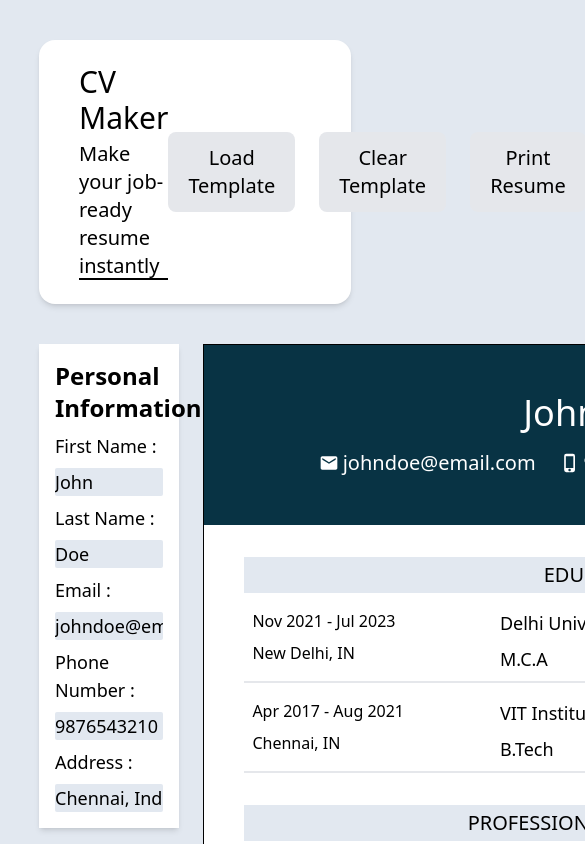
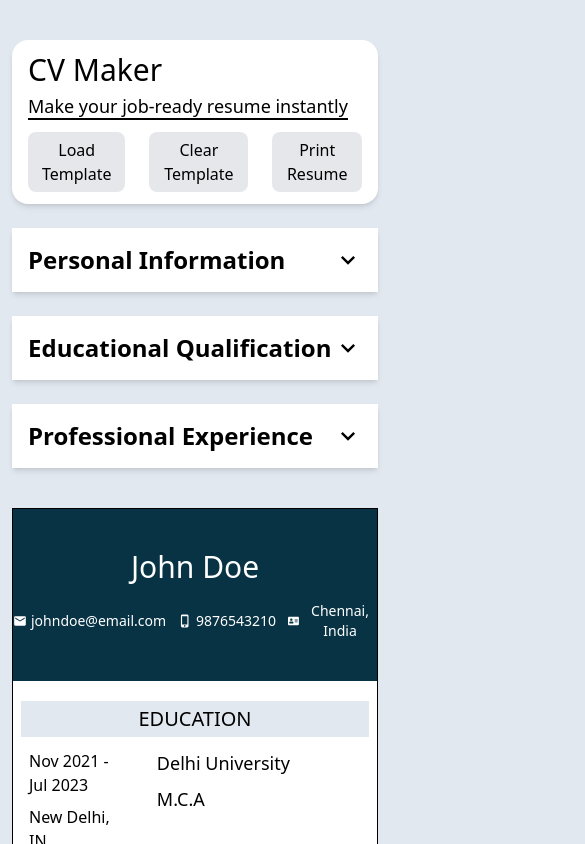
Before and after one commit to roopxx/cv-app, a React (Vite) app: page / in a window 390 px wide. Shown: the top 844 px of the page, 585 px wide, since content can reach past the window. Built offline with nearby package versions, Linux system fonts and the light colour scheme.

Commit message:
Add mobile responsiveness to components

```diff
--- a/src/App.jsx
+++ b/src/App.jsx
@@ -93,15 +93,19 @@ function App() {
   }
 
   return (
+    <div className="flex w-full justify-center">
       <div
-      className="mx-auto w-4/5 print:size-full"
-      style={{ WebkitPrintColorAdjust: "exact", printColorAdjust: "exact" }}
+        className="mx-3 w-full md:mx-auto md:w-[90%] lg:w-4/5 print:size-full"
+        style={{
+          WebkitPrintColorAdjust: "exact",
+          printColorAdjust: "exact",
+        }}
       >
         <div className="w-full print:hidden">
           <Header loadTemplate={loadTemplate} clearTemplate={clearTemplate} />
         </div>
-      <div className="mb-10 flex gap-6">
-        <div className="w-[45%] print:hidden">
+        <div className="mb-10 flex-col md:flex md:gap-6 lg:flex-row">
+          <div className="w-full sm:block md:flex md:flex-auto md:items-start md:gap-6 lg:block lg:w-[45%] print:hidden">
             <Personal
               personalData={templateData[0]}
               handlePersonalInfoChange={handleTemplateDataChange}
@@ -120,6 +124,7 @@ function App() {
           </div>
         </div>
       </div>
+    </div>
   );
 }
 
--- a/src/components/Header.jsx
+++ b/src/components/Header.jsx
@@ -2,30 +2,30 @@ import { PropTypes } from "prop-types";
 
 const Header = ({ loadTemplate, clearTemplate }) => {
   return (
-    <div className="mt-10 flex justify-between rounded-2xl bg-white px-10 py-6 shadow-md">
-      <div>
+    <div className="mt-10 rounded-2xl bg-white px-4 py-3 shadow-md md:flex md:justify-between md:px-4 md:py-6 lg:px-10">
+      <div className="mb-3 md:mb-0">
         <h1 className="mb-1 text-3xl">CV Maker</h1>
-        <div className="relative text-xl after:absolute after:bottom-0 after:left-0 after:h-[2px] after:w-full after:origin-bottom-left after:scale-x-100 after:bg-black after:transition-transform after:duration-300 after:ease-in-out hover:after:origin-bottom-right hover:after:scale-x-0">
+        <div className="relative inline-block text-lg after:absolute after:bottom-0 after:left-0 after:h-[2px] after:w-full after:origin-bottom-left after:scale-x-100 after:bg-black after:transition-transform after:duration-300 after:ease-in-out hover:after:origin-bottom-right hover:after:scale-x-0 sm:text-xl">
           Make your job-ready resume instantly
         </div>
       </div>
       <div className="flex items-center gap-6">
         <button onClick={loadTemplate}>
-          <div className="group relative overflow-hidden rounded-lg bg-gray-200 px-5 py-3 text-xl [transform:translateZ(0)] before:absolute before:left-1/2 before:top-1/2 before:size-8 before:-translate-x-1/2 before:-translate-y-1/2 before:scale-[0] before:rounded-full before:bg-sky-600 before:opacity-0 before:transition before:duration-500 before:ease-in-out hover:before:scale-[6] hover:before:opacity-100">
+          <div className="group relative overflow-hidden rounded-lg bg-gray-200 p-1.5 text-base [transform:translateZ(0)] before:absolute before:left-1/2 before:top-1/2 before:size-8 before:-translate-x-1/2 before:-translate-y-1/2 before:scale-[0] before:rounded-full before:bg-sky-600 before:opacity-0 before:transition before:duration-500 before:ease-in-out hover:before:scale-[6] hover:before:opacity-100 sm:p-2.5 md:p-2.5 md:text-lg lg:px-5 lg:py-2.5">
             <span className="relative z-0 text-black transition duration-500 ease-in-out group-hover:text-gray-50">
               Load Template
             </span>
           </div>
         </button>
         <button onClick={clearTemplate}>
-          <div className="group relative overflow-hidden rounded-lg bg-gray-200 px-5 py-3 text-xl [transform:translateZ(0)] before:absolute before:left-1/2 before:top-1/2 before:size-8 before:-translate-x-1/2 before:-translate-y-1/2 before:scale-[0] before:rounded-full before:bg-sky-600 before:opacity-0 before:transition before:duration-500 before:ease-in-out hover:before:scale-[6] hover:before:opacity-100">
+          <div className="group relative overflow-hidden rounded-lg bg-gray-200 p-1.5 text-base [transform:translateZ(0)] before:absolute before:left-1/2 before:top-1/2 before:size-8 before:-translate-x-1/2 before:-translate-y-1/2 before:scale-[0] before:rounded-full before:bg-sky-600 before:opacity-0 before:transition before:duration-500 before:ease-in-out hover:before:scale-[6] hover:before:opacity-100 sm:p-2.5 md:p-2.5 md:text-lg lg:px-5 lg:py-2.5">
             <span className="relative z-0 text-black transition duration-500 ease-in-out group-hover:text-gray-50">
               Clear Template
             </span>
           </div>
         </button>
         <button onClick={() => window.print()}>
-          <div className="group relative overflow-hidden rounded-lg bg-gray-200 px-5 py-3 text-xl [transform:translateZ(0)] before:absolute before:left-1/2 before:top-1/2 before:size-8 before:-translate-x-1/2 before:-translate-y-1/2 before:scale-[0] before:rounded-full before:bg-sky-600 before:opacity-0 before:transition before:duration-500 before:ease-in-out hover:before:scale-[6] hover:before:opacity-100">
+          <div className="group relative overflow-hidden rounded-lg bg-gray-200 p-1.5 text-base [transform:translateZ(0)] before:absolute before:left-1/2 before:top-1/2 before:size-8 before:-translate-x-1/2 before:-translate-y-1/2 before:scale-[0] before:rounded-full before:bg-sky-600 before:opacity-0 before:transition before:duration-500 before:ease-in-out hover:before:scale-[6] hover:before:opacity-100 sm:p-2.5 md:p-2.5 md:text-lg lg:px-5 lg:py-2.5">
             <span className="relative z-0 text-black transition duration-500 ease-in-out group-hover:text-gray-50">
               Print Resume
             </span>
--- a/src/components/Personal.jsx
+++ b/src/components/Personal.jsx
@@ -1,6 +1,10 @@
 import { PropTypes } from "prop-types";
+import { useState } from "react";
+import { MdKeyboardArrowDown, MdKeyboardDoubleArrowDown } from "react-icons/md";
 
 const Personal = ({ personalData, handlePersonalInfoChange }) => {
+  const [showPersonalSection, setShowPersonalSection] = useState(false);
+
   function handleChange(event) {
     const newPersonalInfo = [
       {
@@ -11,10 +15,29 @@ const Personal = ({ personalData, handlePersonalInfoChange }) => {
     handlePersonalInfoChange(newPersonalInfo, 0);
   }
 
-  return personalData.map((info, index) => (
-    <div key={index} className="mt-10 bg-white p-4 shadow-md">
-      <h2 className="mb-2 text-2xl font-semibold">Personal Information</h2>
-      <form action="" className="flex flex-col gap-2 text-lg">
+  return (
+    <div className="mt-6 bg-white p-4 shadow-md lg:mt-10">
+      <div className="flex justify-between">
+        <h2 className="text-2xl font-semibold">Personal Information</h2>
+        <button
+          onClick={() => {
+            setShowPersonalSection(!showPersonalSection);
+          }}
+        >
+          {showPersonalSection ? (
+            <MdKeyboardDoubleArrowDown className="size-7 duration-200 hover:rotate-180 hover:scale-150" />
+          ) : (
+            <MdKeyboardArrowDown className="size-7 transition duration-200 hover:scale-150" />
+          )}
+        </button>
+      </div>
+      {showPersonalSection &&
+        personalData.map((info, index) => (
+          <form
+            key={index}
+            action=""
+            className="mt-2 flex flex-col gap-2 text-lg"
+          >
             <label htmlFor="f_name" className="font-medium">
               First Name :
             </label>
@@ -76,8 +99,9 @@ const Personal = ({ personalData, handlePersonalInfoChange }) => {
               onChange={handleChange}
             />
           </form>
+        ))}
     </div>
-  ));
+  );
 };
 
 Personal.propTypes = {
--- a/src/components/Resume.jsx
+++ b/src/components/Resume.jsx
@@ -17,16 +17,13 @@ const Resume = ({ resumeData }) => {
     }).format(date);
 
   return (
-    <div
-      className="mx-auto my-10 border border-black bg-white print:m-0 print:border-none"
-      style={{ width: "210mm", minHeight: "297mm", height: "auto" }}
-    >
+    <div className="mx-auto my-10 border border-black bg-white md:min-h-[297mm] md:w-auto md:max-w-[210mm] print:m-0 print:border-none">
       <section className="bg-cyan-950 text-white print:border-b-2">
-        <div className="py-12 text-center">
-          <h1 className="mb-4 text-4xl">
+        <div className="py-10 text-center md:py-12">
+          <h1 className="mb-4 text-3xl md:text-4xl">
             {personal.firstName} {personal.lastName}
           </h1>
-          <p className="flex justify-center gap-6 text-xl">
+          <p className="flex justify-center gap-3 text-sm md:gap-6 md:text-xl">
             <span className="inline-flex items-center gap-1">
               <MdEmail />
               {personal.email}
@@ -43,16 +40,16 @@ const Resume = ({ resumeData }) => {
         </div>
       </section>
       <section className="bg-white">
-        <div className="mx-10 space-y-2">
-          <div className="pt-8">
+        <div className="mx-2 space-y-1 md:mx-10 md:space-y-2">
+          <div className="pt-5 md:pt-8">
             <h2 className="bg-slate-200 py-1 text-center text-xl font-medium uppercase">
               Education
             </h2>
           </div>
           {educational.map((info) => (
             <div key={uuidv4()}>
-              <div className="flex w-full space-x-10">
-                <div className="w-1/3 space-y-2 p-2">
+              <div className="flex space-x-4 md:space-x-10">
+                <div className="w-2/5 space-y-2 p-2 md:w-1/3">
                   <p>
                     {(() => {
                       var [startDate, endDate] = [
@@ -72,7 +69,7 @@ const Resume = ({ resumeData }) => {
                   </p>
                   <p>{info.location}</p>
                 </div>
-                <div className="w-3/4 space-y-2 p-2">
+                <div className="w-4/5 space-y-2 p-2 md:w-3/4">
                   <p className="text-lg font-medium">{info.schoolName}</p>
                   <p className="text-lg">{info.degree}</p>
                 </div>
@@ -83,7 +80,7 @@ const Resume = ({ resumeData }) => {
         </div>
       </section>
       <section className="bg-white">
-        <div className="mx-10 space-y-4">
+        <div className="mx-2 space-y-1 md:mx-10 md:space-y-4">
           <div className="pt-8">
             <h2 className="bg-slate-200 py-1 text-center text-xl font-medium uppercase">
               Professional Experience
@@ -91,8 +88,8 @@ const Resume = ({ resumeData }) => {
           </div>
           {professional.map((info) => (
             <div key={uuidv4()}>
-              <div className="flex w-full space-x-10">
-                <div className="w-1/3 space-y-2 p-2">
+              <div className="flex space-x-4 md:space-x-10">
+                <div className="w-2/5 space-y-2 p-2 md:w-1/3">
                   <p>
                     {(() => {
                       var [emp_startDate, emp_endDate] = [
@@ -114,7 +111,7 @@ const Resume = ({ resumeData }) => {
                   </p>
                   <p>{info.workLocation}</p>
                 </div>
-                <div className="w-3/4 space-y-0.5 p-2">
+                <div className="w-4/5 space-y-1 p-2 md:w-3/4">
                   <p className="text-lg font-medium">{info.companyName}</p>
                   <p className="text-lg">{info.position}</p>
                   <p>
```
Lines whose indentation alone changed are shown as unchanged.
